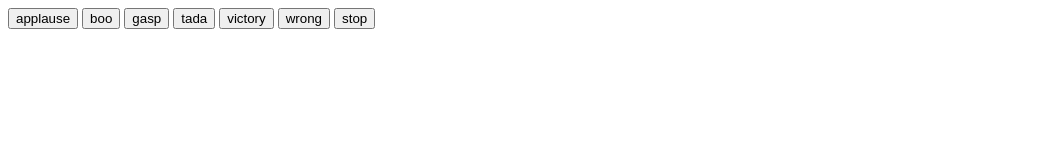
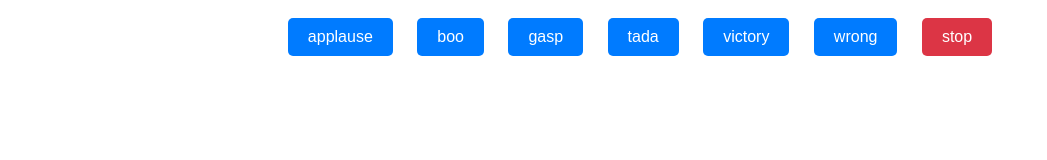
Before and after one commit to acciojob/Soundbar-PraveenTiwari08, a website: page main.html in a window 1280 px wide. Shown: the whole page, without its empty margins (0-1047 px from the left). Drawn offline with Linux system fonts and the light colour scheme.

Commit message:
created a submission

```diff
--- a/main.html
+++ b/main.html
@@ -8,13 +8,15 @@
 
 <body>
 	<!-- the entire body must be written by student -->
-	<button id="buttons" class="btn">applause</button>
-	<button id="buttons" class="btn">boo</button>
-	<button id="buttons" class="btn">gasp</button>
-	<button id="buttons" class="btn">tada</button>
-	<button id="buttons" class="btn">victory</button>
-	<button id="buttons" class="btn">wrong</button>
-	<button id="buttons" class="stop">stop</button>
+	<div id="buttons">
+		<button class="btn">applause</button>
+	<button class="btn">boo</button>
+	<button class="btn">gasp</button>
+	<button class="btn">tada</button>
+	<button class="btn">victory</button>
+	<button class="btn">wrong</button>
+	<button class="stop">stop</button>
+	</div>
     <script type="text/javascript" src="./script.js">
 </script>
 
--- a/styles.css
+++ b/styles.css
@@ -1 +1,29 @@
 /*  your css code here. If applicable */
+body {
+    font-family: Arial, sans-serif;
+    text-align: center;
+}
+
+.btn {
+    display: inline-block;
+    padding: 10px 20px;
+    margin: 10px;
+    background-color: #007bff;
+    color: #fff;
+    border: none;
+    cursor: pointer;
+    border-radius: 5px;
+    font-size: 16px;
+}
+
+.stop {
+    display: inline-block;
+    padding: 10px 20px;
+    margin: 10px;
+    background-color: #dc3545;
+    color: #fff;
+    border: none;
+    cursor: pointer;
+    border-radius: 5px;
+    font-size: 16px;
+}
```
